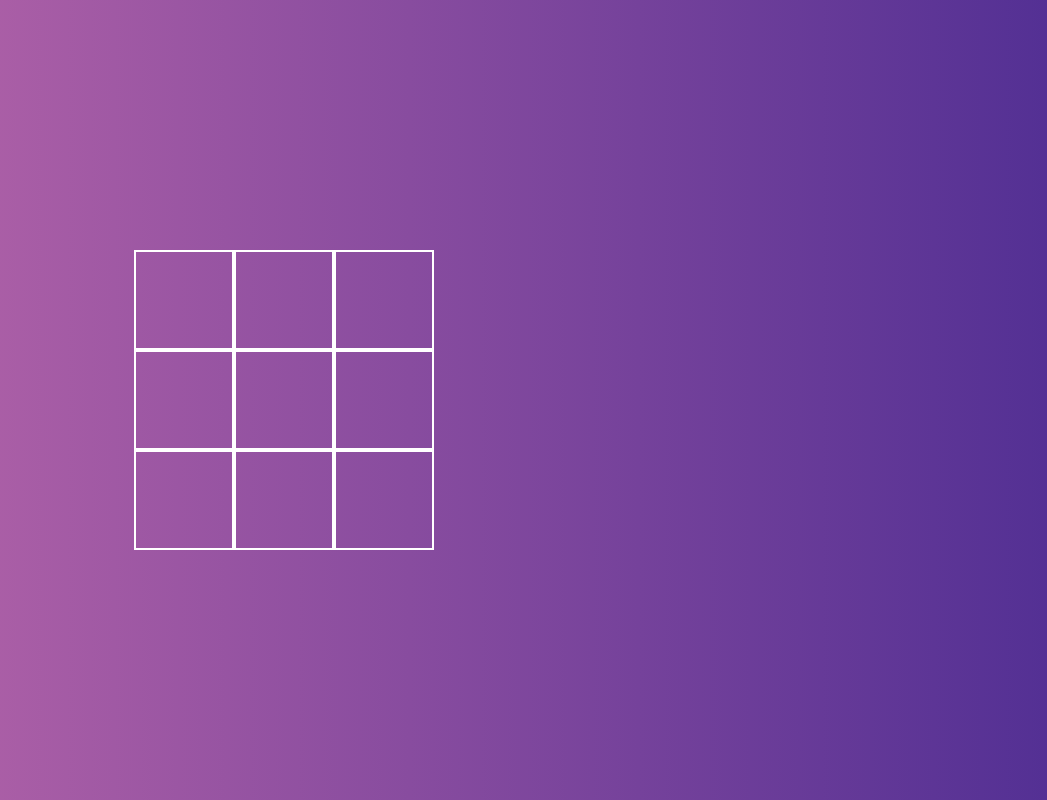
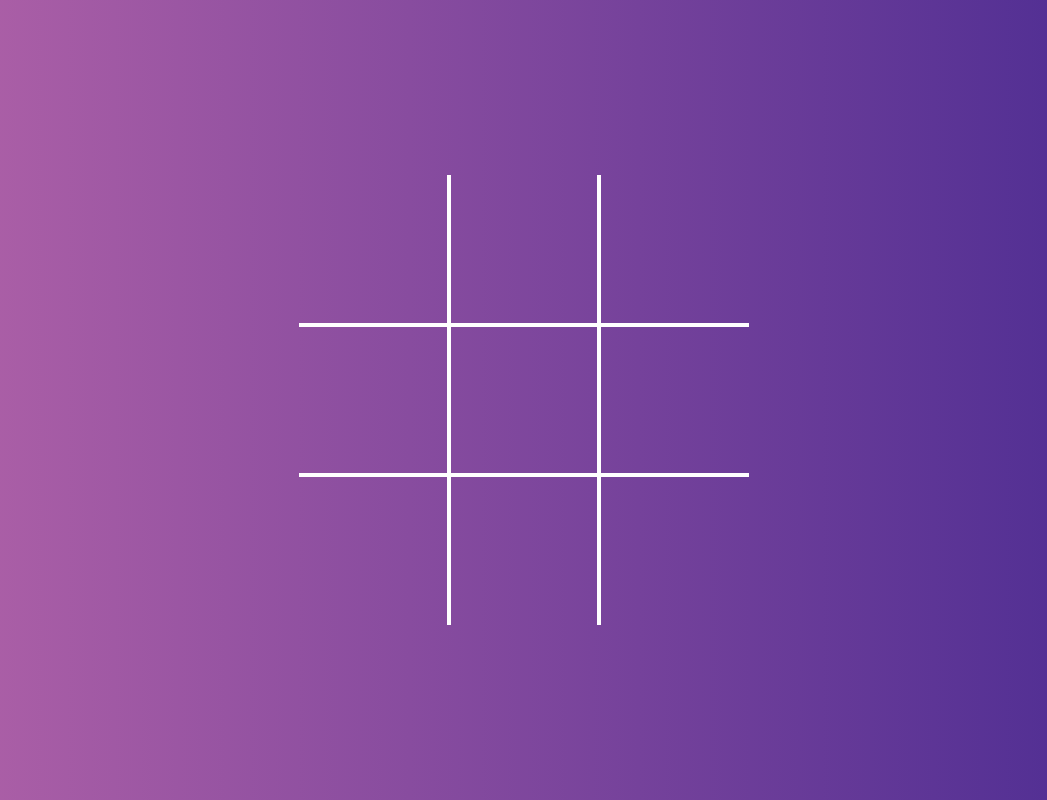
Before and after one commit to TamirisCss/jogo-da-velha, a plain HTML site: page index.html in a window 1280 px wide. Shown: the whole page, without its empty margins (116-1163 px from the left). Drawn offline with Linux system fonts and the light colour scheme.

Commit message:
styles for jogo-da-velha board

```diff
--- a/style.css
+++ b/style.css
@@ -6,7 +6,7 @@
 
 body {
   height: 100vh;
-  width: 100vh;
+  width: 100vw;
   background: linear-gradient(
     90deg,
     rgb(179, 99, 168) 0%,
@@ -26,14 +26,38 @@ body {
 }
 
 .cell {
-    width: 100px;
-    height: 100px;
+    width: 150px;
+    height: 150px;
     border: 2px solid white;
     display: flex;
     justify-content: center;
     align-items: center;
 }
 
+.cell:nth-child(1),
+.cell:nth-child(2),
+.cell:nth-child(3) {
+    border-top: none;
+}
+
+.cell:nth-child(1),
+.cell:nth-child(4),
+.cell:nth-child(7) {
+    border-left: none;
+}
+
+.cell:nth-child(3),
+.cell:nth-child(6),
+.cell:nth-child(9) {
+    border-right: none;
+}
+
+.cell:nth-child(7),
+.cell:nth-child(8),
+.cell:nth-child(9) {
+    border-bottom: none;
+}
+
 .winning-msg {
     display: none;
 }
```
